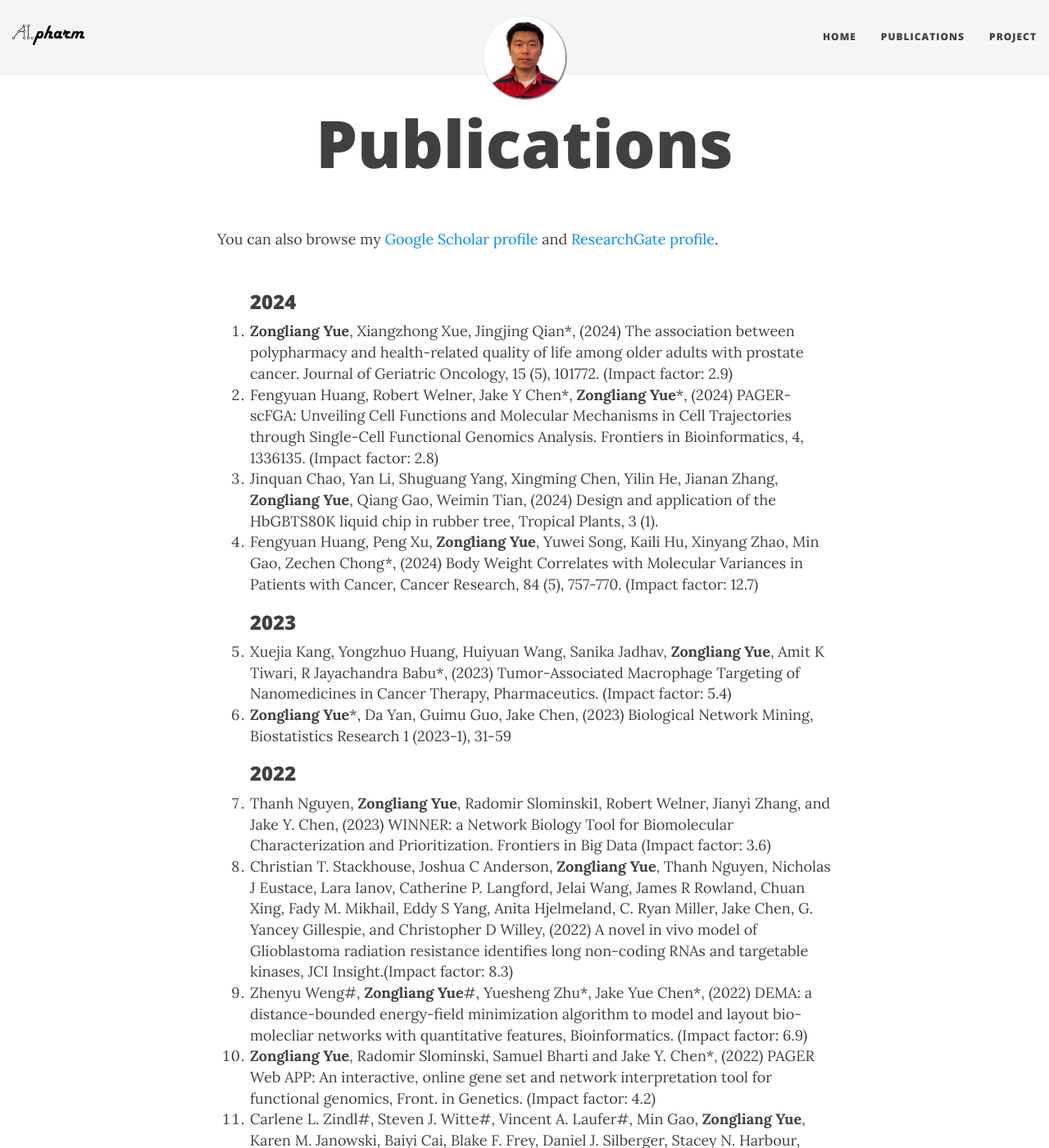
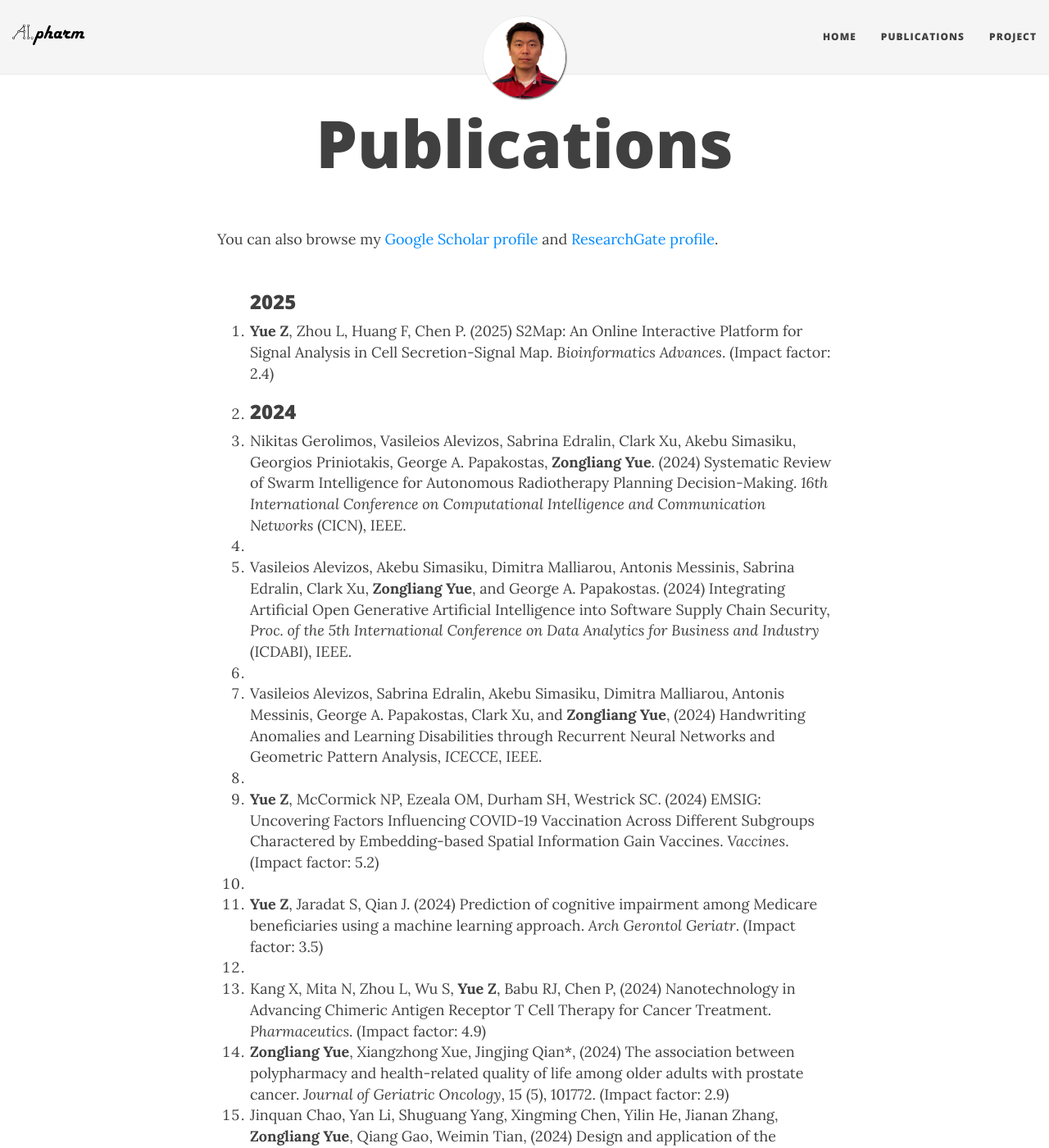
Before and after one commit to zongyue1010/zongyue1010.github.io, a Jekyll site: the page built from publications.md, in a window 1280 px wide and 1400 px high. Shown: the whole window at 82% size. Built offline with Jekyll 4.4.1, drawn with Linux system fonts in a browser that asks for light colours; nearby versions of some CDN libraries; some of the changed text lies outside the part shown.

Commit message:
'update'

```diff
--- a/publications.md
+++ b/publications.md
@@ -14,134 +14,157 @@ and <a href="https://www.researchgate.net/profile/Zongliang-Yue/research" target
 		<p class="media-heading">
 		<ul class = 'd'>
 		<h3>
+			<a name='2025'></a> 2025
+		</h3>
+		  <li>
+			<b>Yue Z</b>, Zhou L, Huang F, Chen P. (2025) S2Map: An Online Interactive Platform for Signal Analysis in Cell Secretion-Signal Map. <i>Bioinformatics Advances</i>. (Impact factor: 2.4)
+		  <li>
+		<h3>
 			<a name='2024'></a> 2024
 		</h3>
 		  <li>
-			<b>Zongliang Yue</b>, Xiangzhong Xue, Jingjing Qian*, (2024) The association between polypharmacy and health-related quality of life among older adults with prostate cancer. Journal of Geriatric Oncology, 15 (5), 101772. (Impact factor: 2.9)
+			Nikitas Gerolimos, Vasileios Alevizos, Sabrina Edralin, Clark Xu, Akebu Simasiku, Georgios Priniotakis, George A. Papakostas, <b>Zongliang Yue</b>. (2024) Systematic Review of Swarm Intelligence for Autonomous Radiotherapy Planning Decision-Making. <i>16th International Conference on Computational Intelligence and Communication Networks</i> (CICN), IEEE.
+		  <li>
+		  <li>
+			Vasileios Alevizos, Akebu Simasiku, Dimitra Malliarou, Antonis Messinis, Sabrina Edralin, Clark Xu, <b>Zongliang Yue</b>, and George A. Papakostas. (2024) Integrating Artificial Open Generative Artificial Intelligence into Software Supply Chain Security, <i>Proc. of the 5th International Conference on Data Analytics for Business and Industry</i> (ICDABI), IEEE.
+		  <li>
+		  <li>
+			Vasileios Alevizos, Sabrina Edralin, Akebu Simasiku, Dimitra Malliarou, Antonis Messinis, George A. Papakostas, Clark Xu, and <b>Zongliang Yue</b>, (2024) Handwriting Anomalies and Learning Disabilities through Recurrent Neural Networks and Geometric Pattern Analysis, <i>ICECCE</i>, IEEE.
+		  <li>
+		  <li>
+			<b>Yue Z</b>, McCormick NP, Ezeala OM, Durham SH, Westrick SC. (2024) EMSIG: Uncovering Factors Influencing COVID-19 Vaccination Across Different Subgroups Charactered by Embedding-based Spatial Information Gain Vaccines. <i>Vaccines</i>. (Impact factor: 5.2)
+		  <li>
+		  <li>
+			<b>Yue Z</b>, Jaradat S, Qian J. (2024) Prediction of cognitive impairment among Medicare beneficiaries using a machine learning approach. <i>Arch Gerontol Geriatr</i>. (Impact factor: 3.5)
+		  <li>
+		  <li>
+			Kang X, Mita N, Zhou L, Wu S, <b>Yue Z</b>, Babu RJ, Chen P, (2024) Nanotechnology in Advancing Chimeric Antigen Receptor T Cell Therapy for Cancer Treatment. <i>Pharmaceutics</i>. (Impact factor: 4.9)
+		  <li>
+			<b>Zongliang Yue</b>, Xiangzhong Xue, Jingjing Qian*, (2024) The association between polypharmacy and health-related quality of life among older adults with prostate cancer. <i>Journal of Geriatric Oncology</i>, 15 (5), 101772. (Impact factor: 2.9)
           </li>
 		  <li>
-			Fengyuan Huang, Robert Welner, Jake Y Chen*, <b>Zongliang Yue</b>*, (2024) PAGER-scFGA: Unveiling Cell Functions and Molecular Mechanisms in Cell Trajectories through Single-Cell Functional Genomics Analysis. Frontiers in Bioinformatics, 4, 1336135. (Impact factor: 2.8)
+			Jinquan Chao, Yan Li, Shuguang Yang, Xingming Chen, Yilin He, Jianan Zhang, <b>Zongliang Yue</b>, Qiang Gao, Weimin Tian, (2024) Design and application of the HbGBTS80K liquid chip in rubber tree, <i>Tropical Plants</i>, 3 (1).
           </li>
 		  <li>
-			Jinquan Chao, Yan Li, Shuguang Yang, Xingming Chen, Yilin He, Jianan Zhang, <b>Zongliang Yue</b>, Qiang Gao, Weimin Tian, (2024) Design and application of the HbGBTS80K liquid chip in rubber tree, Tropical Plants, 3 (1).
+			Fengyuan Huang, Robert Welner, Jake Y Chen*, <b>Zongliang Yue</b>*, (2024) PAGER-scFGA: Unveiling Cell Functions and Molecular Mechanisms in Cell Trajectories through Single-Cell Functional Genomics Analysis. <i>Frontiers in Bioinformatics</i>, 4, 1336135. (Impact factor: 2.8)
           </li>
 		  <li>
-			Fengyuan Huang, Peng Xu, <b>Zongliang Yue</b>, Yuwei Song, Kaili Hu, Xinyang Zhao, Min Gao, Zechen Chong*, (2024) Body Weight Correlates with Molecular Variances in Patients with Cancer, Cancer Research, 84 (5), 757-770. (Impact factor: 12.7)
+			Fengyuan Huang, Peng Xu, <b>Zongliang Yue</b>, Yuwei Song, Kaili Hu, Xinyang Zhao, Min Gao, Zechen Chong*, (2024) Body Weight Correlates with Molecular Variances in Patients with Cancer, <i>Cancer Research</i>, 84 (5), 757-770. (Impact factor: 12.7)
           </li>
 		<h3>
 			<a name='2023'></a> 2023
 		</h3>
 		  <li>
-			Xuejia Kang, Yongzhuo Huang, Huiyuan Wang, Sanika Jadhav, <b>Zongliang Yue</b>, Amit K Tiwari, R Jayachandra Babu*, (2023) Tumor-Associated Macrophage Targeting of Nanomedicines in Cancer Therapy, Pharmaceutics. (Impact factor: 5.4)
+			Xuejia Kang, Yongzhuo Huang, Huiyuan Wang, Sanika Jadhav, <b>Zongliang Yue</b>, Amit K Tiwari, R Jayachandra Babu*, (2023) Tumor-Associated Macrophage Targeting of Nanomedicines in Cancer Therapy, <i>Pharmaceutics</i>. (Impact factor: 5.4)
           </li>
 		  <li>
-			<b>Zongliang Yue</b>*, Da Yan, Guimu Guo, Jake Chen, (2023) Biological Network Mining, Biostatistics Research 1 (2023-1), 31-59
+			<b>Zongliang Yue</b>*, Da Yan, Guimu Guo, Jake Chen, (2023) Biological Network Mining, <i>Biostatistics Research</i> 1 (2023-1), 31-59
           </li>
 		<h3>
 			<a name='2022'></a> 2022
 		</h3>
 		  <li>
-			Thanh Nguyen, <b>Zongliang Yue</b>, Radomir Slominski1, Robert Welner, Jianyi Zhang, and Jake Y. Chen, (2023) WINNER: a Network Biology Tool for Biomolecular Characterization and Prioritization. Frontiers in Big Data (Impact factor: 3.6)
+			Thanh Nguyen, <b>Zongliang Yue</b>, Radomir Slominski1, Robert Welner, Jianyi Zhang, and Jake Y. Chen, (2023) WINNER: a Network Biology Tool for Biomolecular Characterization and Prioritization. <i>Frontiers in Big Data</i> (Impact factor: 3.6)
           </li>
 		  <li>
-			Christian T. Stackhouse, Joshua C Anderson, <b>Zongliang Yue</b>, Thanh Nguyen, Nicholas J Eustace, Lara Ianov, Catherine P. Langford, Jelai Wang, James R Rowland, Chuan Xing, Fady M. Mikhail, Eddy S Yang, Anita Hjelmeland, C. Ryan Miller, Jake Chen, G. Yancey Gillespie, and Christopher D Willey, (2022) A novel in vivo model of Glioblastoma radiation resistance identifies long non-coding RNAs and targetable kinases, JCI Insight.(Impact factor: 8.3)
+			Christian T. Stackhouse, Joshua C Anderson, <b>Zongliang Yue</b>, Thanh Nguyen, Nicholas J Eustace, Lara Ianov, Catherine P. Langford, Jelai Wang, James R Rowland, Chuan Xing, Fady M. Mikhail, Eddy S Yang, Anita Hjelmeland, C. Ryan Miller, Jake Chen, G. Yancey Gillespie, and Christopher D Willey, (2022) A novel in vivo model of Glioblastoma radiation resistance identifies long non-coding RNAs and targetable kinases, <i>JCI Insight</i>.(Impact factor: 8.3)
           </li>
 		  <li>
-			Zhenyu Weng#, <b>Zongliang Yue</b>#, Yuesheng Zhu*, Jake Yue Chen*, (2022) DEMA: a distance-bounded energy-field minimization algorithm to model and layout bio-molecliar networks with quantitative features, Bioinformatics. (Impact factor: 6.9)
+			Zhenyu Weng#, <b>Zongliang Yue</b>#, Yuesheng Zhu*, Jake Yue Chen*, (2022) DEMA: a distance-bounded energy-field minimization algorithm to model and layout bio-molecliar networks with quantitative features, <i>Bioinformatics</i>. (Impact factor: 6.9)
           </li>
 		  <li>
-			<b>Zongliang Yue</b>, Radomir Slominski, Samuel Bharti and Jake Y. Chen*, (2022) PAGER Web APP: An interactive, online gene set and network interpretation tool for functional genomics, Front. in Genetics. (Impact factor: 4.2)
+			<b>Zongliang Yue</b>, Radomir Slominski, Samuel Bharti and Jake Y. Chen*, (2022) PAGER Web APP: An interactive, online gene set and network interpretation tool for functional genomics, <i>Front. in Genetics</i>. (Impact factor: 4.2)
           </li>
 		  <li>
-			Carlene L. Zindl#, Steven J. Witte#, Vincent A. Laufer#, Min Gao, <b>Zongliang Yue</b>, Karen M. Janowski, Baiyi Cai, Blake F. Frey, Daniel J. Silberger, Stacey N. Harbour, Jeffrey R. Singer, Henrietta Turner, Frances E. Lund, Bruce A. Vallance, Alexander F. Rosenberg, Trenton R. Schoeb, Jake Y. Chen, Robin D. Hatton, and Casey T. Weaver, (2022) A nonredundant role for T cell-derived interleukin 22 in antibacterial defense of colonic crypts, Immunity. (Impact factor: 31.7)
+			Carlene L. Zindl#, Steven J. Witte#, Vincent A. Laufer#, Min Gao, <b>Zongliang Yue</b>, Karen M. Janowski, Baiyi Cai, Blake F. Frey, Daniel J. Silberger, Stacey N. Harbour, Jeffrey R. Singer, Henrietta Turner, Frances E. Lund, Bruce A. Vallance, Alexander F. Rosenberg, Trenton R. Schoeb, Jake Y. Chen, Robin D. Hatton, and Casey T. Weaver, (2022) A nonredundant role for T cell-derived interleukin 22 in antibacterial defense of colonic crypts, <i>Immunity</i>. (Impact factor: 31.7)
           </li>
 
 		<h3>
 			<a name='2021'></a> 2021
 		</h3>
 		  <li>
-			Thanh M. Nguyen, Samuel Bharti, <b>Zongliang Yue</b>, Christopher D. Willey and Jake Y. Chen*, (2021) Statistical Enrichment Analysis of Samples (SEAS): a general-purpose tool to annotate metadata neighborhoods of biological samples, Front. Big Data | doi: 10.3389/fdata.2021.725276 (Impact factor: 3.6)
+			Thanh M. Nguyen, Samuel Bharti, <b>Zongliang Yue</b>, Christopher D. Willey and Jake Y. Chen*, (2021) Statistical Enrichment Analysis of Samples (SEAS): a general-purpose tool to annotate metadata neighborhoods of biological samples, <i>Front. Big Data</i> | doi: 10.3389/fdata.2021.725276 (Impact factor: 3.6)
           </li>
 		  <li>
-			<b>Zongliang Yue</b>, Da Yan., Guimu Guo, and Jake Y. Chen, (2021) Biological Network Mining. In: MUKHTAR S. (eds) Modeling Transcriptional Regliation. Methods in Molecliar Biology, vol 2328.
+			<b>Zongliang Yue</b>, Da Yan., Guimu Guo, and Jake Y. Chen, (2021) Biological Network Mining. In: MUKHTAR S. (eds) Modeling Transcriptional Regliation. <i>Methods in Molecliar Biology</i>, vol 2328.
           </li>
 		  <li>
-			Sweta B. Patel, Travis Nemkov, Davide Stefanoni, Gloria A. Benavides, Mahmoud A. Bassal, Brittany L. Crown, Victoria R. Matkins, Virginia Camacho, Valeriya Kuznetsova, Ashley T. Hoang, Danielle E. Tenen, Samuel L. Wolock, Jihye Park, Li Ying, <b>Zongliang Yue</b>, Jake Y. Chen, Henry Yang, Daniel G. Tenen, Pali Brent Ferrell, Rui Lu, Victor Darley-Usmar, Angelo D’Alessandro, Ravi Bhatia & Robert S. Welner, (2021) Metabolic alterations mediated by STAT3 promotes drug persistence in CML, Leukemia. (Impact factor: 11.5)
+			Sweta B. Patel, Travis Nemkov, Davide Stefanoni, Gloria A. Benavides, Mahmoud A. Bassal, Brittany L. Crown, Victoria R. Matkins, Virginia Camacho, Valeriya Kuznetsova, Ashley T. Hoang, Danielle E. Tenen, Samuel L. Wolock, Jihye Park, Li Ying, <b>Zongliang Yue</b>, Jake Y. Chen, Henry Yang, Daniel G. Tenen, Pali Brent Ferrell, Rui Lu, Victor Darley-Usmar, Angelo D’Alessandro, Ravi Bhatia & Robert S. Welner, (2021) Metabolic alterations mediated by STAT3 promotes drug persistence in CML, <i>Leukemia</i>. (Impact factor: 11.5)
           </li>
 		  <li>
-			<b>Zongliang Yue#</b>, Eric Zhang#, Clark Xu, Sunny Khurana, Nishant Batra, Son Dang, and Jake Y. Chen*, (2021) PAGER-CoV: A Pathway, Annotated-list and Gene-signature Electronic Repository for Coronavirus Diseases Studies, Nucleic Acids Research. (Impact factor: 16.9)
+			<b>Zongliang Yue#</b>, Eric Zhang#, Clark Xu, Sunny Khurana, Nishant Batra, Son Dang, and Jake Y. Chen*, (2021) PAGER-CoV: A Pathway, Annotated-list and Gene-signature Electronic Repository for Coronavirus Diseases Studies, <i>Nucleic Acids Research</i>. (Impact factor: 16.9)
           </li>
 		<h3>
 			<a name='2020'></a> 2020
 		</h3>
 		  <li>
-			Christian Stackhouse, James Rowland, Joshua Anderson, Jelai Wang, Thanh Nguyen, <b>Zongliang Yue</b>, Jake Chen, Lara Ianov, Yancey Gillespie, Christopher Willey, (2020) CBIO-12. THE ROLES OF lncRNAs IN GBM RADIATION RESISTANCE AND TUMOR RECURRENCE, Neuro-Oncology. (Impact factor: 12.3)
+			Christian Stackhouse, James Rowland, Joshua Anderson, Jelai Wang, Thanh Nguyen, <b>Zongliang Yue</b>, Jake Chen, Lara Ianov, Yancey Gillespie, Christopher Willey, (2020) CBIO-12. THE ROLES OF lncRNAs IN GBM RADIATION RESISTANCE AND TUMOR RECURRENCE, <i>Neuro-Oncology</i>. (Impact factor: 12.3)
           </li>
 		  <li>
-			CD Willey, CT Stackhouse, JR Rowland, CP Langford, JC Anderson, L Ianov, <b>Z Yue</b>, T Nguyen, AB Hjelmeland, JY Chen, GY Gillespie, (2020) Mliti-omic Exploration of Inherent and Acquired Radiation Resistance of Glioblastoma Patient-Derived Xenografts, International Journal of Radiation Oncology, Biology, Physics.
+			CD Willey, CT Stackhouse, JR Rowland, CP Langford, JC Anderson, L Ianov, <b>Z Yue</b>, T Nguyen, AB Hjelmeland, JY Chen, GY Gillespie, (2020) Mliti-omic Exploration of Inherent and Acquired Radiation Resistance of Glioblastoma Patient-Derived Xenografts, International Journal of Radiation Oncology, Biology, <i>Physics</i>.
           </li>
 		  <li>
-			Christian Tyler Stackhouse; James R. Rowland; Jelai Wang; Thanh Nguyen; <b>Zongliang Yue</b>; Jake Y. Chen; Lara Ianov; G. Yancey Gillespie; Christopher D. Willey, (2020) Long non-coding RNAs in glioblastoma tumor recurrence and therapy resistance, Cancer Res, 80 (16_Supplement): 279.
+			Christian Tyler Stackhouse; James R. Rowland; Jelai Wang; Thanh Nguyen; <b>Zongliang Yue</b>; Jake Y. Chen; Lara Ianov; G. Yancey Gillespie; Christopher D. Willey, (2020) Long non-coding RNAs in glioblastoma tumor recurrence and therapy resistance, <i>Cancer Res</i>, 80 (16_Supplement): 279.
           </li>
 			<h3>
 				<a name='2019'></a> 2019
 			</h3>
 		  <li>
-			Xiaowen Liu#, <b>Zongliang Yue#</b>, Yimou Cao#, Lauren Taylor, Qing Zhang, Sung W. Choi, Samir Hanash, Sawa Ito*, Jake Y. Chen*, Huanmei Wu*, and Sophie Paczesny*&, (2019) Graft-Versus-Host Disease–Free Antitumoral Signature After Allogeneic Donor Lymphocyte Injection Identified by Proteomics and Systems Biology, JCO personalized oncology. (Impact factor: 4.8)
+			Xiaowen Liu#, <b>Zongliang Yue#</b>, Yimou Cao#, Lauren Taylor, Qing Zhang, Sung W. Choi, Samir Hanash, Sawa Ito*, Jake Y. Chen*, Huanmei Wu*, and Sophie Paczesny*&, (2019) Graft-Versus-Host Disease–Free Antitumoral Signature After Allogeneic Donor Lymphocyte Injection Identified by Proteomics and Systems Biology, <i>JCO personalized oncology</i>. (Impact factor: 4.8)
           </li>
 		  <li>
-			<b>Zongliang Yue</b>, Thanh Nguyen, Eric Zhang, Jianyi Zhang, Jake Y Chen, (2019) WIPER: Weighted in-Path Edge Ranking for biomolecliar association networks, Quantitative Biology. (Impact factor: 1.8)
+			<b>Zongliang Yue</b>, Thanh Nguyen, Eric Zhang, Jianyi Zhang, Jake Y Chen, (2019) WIPER: Weighted in-Path Edge Ranking for biomolecliar association networks, <i>Quantitative Biology</i>. (Impact factor: 1.8)
           </li>
 		  <li>
-			<b>Zongliang Yue</b>, Christopher D. Willey, Anita B Hjelmeland, and Jake Y. Chen*, (2019) BEERE: a Web Server for Biomedical Entity Expansion, Ranking, and Explorations. Nucleic Acids Research. (Impact factor: 16.9)
+			<b>Zongliang Yue</b>, Christopher D. Willey, Anita B Hjelmeland, and Jake Y. Chen*, (2019) BEERE: a Web Server for Biomedical Entity Expansion, Ranking, and Explorations. <i>Nucleic Acids Research</i>. (Impact factor: 16.9)
           </li>
 		<h3>
 			<a name='2018'></a> 2018
 		</h3>
 		  <li>
-			<b>Zongliang Yue</b>, Michael T. Neylon, Thanh Nguyen, Timothy Ratliff, and Jake Y. Chen*, (2018) “Super gene set” causal relationship discovery from functional genomics data, IEEE Transactions on Computational Biology and Bioinformatics. (Impact factor: 3.0)
+			<b>Zongliang Yue</b>, Michael T. Neylon, Thanh Nguyen, Timothy Ratliff, and Jake Y. Chen*, (2018) “Super gene set” causal relationship discovery from functional genomics data, <i>IEEE Transactions on Computational Biology and Bioinformatics</i>. (Impact factor: 3.0)
           </li>
 		  <li>
-			<b>Zongliang Yue</b>, Qi Zheng, Michael T. Neylon, Minjae Yoo, Jimin Shin, Zhiying Zhao, Aik Choon Tan, and Jake Y. Chen*, (2018) PAGER 2.0: an update to the pathway, annotated-list and gene-signature electronic repository for Human Network Biology. Nucleic Acids Research. (Impact factor: 16.9)
+			<b>Zongliang Yue</b>, Qi Zheng, Michael T. Neylon, Minjae Yoo, Jimin Shin, Zhiying Zhao, Aik Choon Tan, and Jake Y. Chen*, (2018) PAGER 2.0: an update to the pathway, annotated-list and gene-signature electronic repository for Human Network Biology. <i>Nucleic Acids Research</i>. (Impact factor: 16.9)
           </li>
 		<h3>
 			<a name='2017'></a> 2017
 		</h3>
 		  <li>
-			<b>Zongliang Yue</b>, Itika Arora, Eric Y. Zhang, Vincent Laufer, S. Louis Bridges, and Jake Y. Chen§, (2017) Repositioning drugs by targeting network modlies: a Parkinson’s disease case study, BMC bioinformatics. (Impact factor: 3.1)
+			<b>Zongliang Yue</b>, Itika Arora, Eric Y. Zhang, Vincent Laufer, S. Louis Bridges, and Jake Y. Chen§, (2017) Repositioning drugs by targeting network modlies: a Parkinson’s disease case study, <i>BMC bioinformatics</i>. (Impact factor: 3.1)
           </li>
 		<h3>
 			<a name='2016'></a> 2016
 		</h3>
 		  <li>
-			Jake Y. Chen*, <b>Zongliang Yue</b>, Michael T. Neylon, Thanh Nguyen, Nafisa Blisara, Itika Arora, and Timothy Ratliff, (2016) “Towards constructing ‘Super Gene Sets’ regliatory networks”, IEEE International Conference on Bioinformatics and Biomedicine (BIBM).
+			Jake Y. Chen*, <b>Zongliang Yue</b>, Michael T. Neylon, Thanh Nguyen, Nafisa Blisara, Itika Arora, and Timothy Ratliff, (2016) “Towards constructing ‘Super Gene Sets’ regliatory networks”, <i>IEEE International Conference on Bioinformatics and Biomedicine (BIBM)</i>.
           </li>
 		  <li>
-			Xiaowen Liu*, <b>Zongliang Yue</b>, Jeffrey Yu, Etienne Daguindau, Qing Zhang, Yuko Ogata, Philip R. Gafken, Yoshihiro Inamoto, Adam Gracon, David Wilkes, John A. Hansen, Stephanie J. Lee, Jake Y. Chen§, and Sophie Paczesny§, (2016) Proteomic characterization reveals that MMP-3 correlates with bronchiolitis obliterans syndrome following allogeneic hematopoietic cell and lung transplantation, American Journal of Transplantation. (Impact factor: 8.0)
+			Xiaowen Liu*, <b>Zongliang Yue</b>, Jeffrey Yu, Etienne Daguindau, Qing Zhang, Yuko Ogata, Philip R. Gafken, Yoshihiro Inamoto, Adam Gracon, David Wilkes, John A. Hansen, Stephanie J. Lee, Jake Y. Chen§, and Sophie Paczesny§, (2016) Proteomic characterization reveals that MMP-3 correlates with bronchiolitis obliterans syndrome following allogeneic hematopoietic cell and lung transplantation, <i>American Journal of Transplantation</i>. (Impact factor: 8.0)
           </li>
 		<h3>
 			<a name='2015'></a> 2015
 		</h3>
 		  <li>
-			Hui Huang, Thanh Nguyen, Sara Ibrahim, Sandeep Shantharam, <b>Zongliang Yue</b>, and Jake Y. Chen*, (2015) DMAP: a Connectivity Map Database to Enable Identification of Novel Drug Repositioning Candidates, BMC bioinformatics. (Impact factor: 3.1)
+			Hui Huang, Thanh Nguyen, Sara Ibrahim, Sandeep Shantharam, <b>Zongliang Yue</b>, and Jake Y. Chen*, (2015) DMAP: a Connectivity Map Database to Enable Identification of Novel Drug Repositioning Candidates, <i>BMC bioinformatics</i>. (Impact factor: 3.1)
           </li>
 		  <li>
-			<b>Zongliang Yue</b>, Madhura Kshirsagar, Thanh Nguyen, Chayaporn Suphavilai, Michael Neylon, Liugen Zhu, Timothy Ratliff and Jake Y Chen*, (2015) PAGER: constructing PAGs and new PAG–PAG relationships for network biology, Bioinformatics. (Impact factor: 6.9)
+			<b>Zongliang Yue</b>, Madhura Kshirsagar, Thanh Nguyen, Chayaporn Suphavilai, Michael Neylon, Liugen Zhu, Timothy Ratliff and Jake Y Chen*, (2015) PAGER: constructing PAGs and new PAG–PAG relationships for network biology, <i>Bioinformatics</i>. (Impact factor: 6.9)
           </li>
 		<h3>
 			<a name='2014'></a> 2014
 		</h3>
 		  <li>
-			<b>Zongliang Yue</b>, Ping Wan, Zhan Xie, and Jake Y. Chen*, (2014) Computational Identification of De-centric Genetic Regliatory Relationships from Functional Genomic Data, Bioinformatics Research and Applications Lecture Notes in Computer Science Volume 8492, 2014, pp 224-235.
+			<b>Zongliang Yue</b>, Ping Wan, Zhan Xie, and Jake Y. Chen*, (2014) Computational Identification of De-centric Genetic Regliatory Relationships from Functional Genomic Data, <i>Bioinformatics Research and Applications Lecture Notes in Computer Science</i> Volume 8492, 2014, pp 224-235.
           </li>
 		  <li>
-			<b>Zongliang Yue</b>, Ping Wan, Zhan Xie, and Jake Y. Chen*, (2014) SLDR: a computational technique to identify novel genetic regliatory relationships, BMC Bioinformatics (best paper) (Impact factor: 3.1)
+			<b>Zongliang Yue</b>, Ping Wan, Zhan Xie, and Jake Y. Chen*, (2014) SLDR: a computational technique to identify novel genetic regliatory relationships, <i>BMC Bioinformatics</i> (best paper) (Impact factor: 3.1)
           </li>
 		<h3>
 			<a name='2013'></a> 2013
 		</h3>
 		  <li>
-			Ping Wan*,#, <b>Zongliang Yue#</b>, Zhan Xie#, Qiang Gao, Mengyao Yu, Zhiwei Yang, and Jinsong Huang§, (2013) Mechanisms of Radiation Resistance in Deinococcus Radiodurans R1 by the Reconstruction of Gene Regliatory Network Using Bayesian Network Approach, Journal of Proteomics & Bioinformatics (JPB)
+			Ping Wan*,#, <b>Zongliang Yue#</b>, Zhan Xie#, Qiang Gao, Mengyao Yu, Zhiwei Yang, and Jinsong Huang§, (2013) Mechanisms of Radiation Resistance in Deinococcus Radiodurans R1 by the Reconstruction of Gene Regliatory Network Using Bayesian Network Approach, <i>Journal of Proteomics & Bioinformatics</i>
           </li>
 		</ul>
 		</p>
```
Also changed, not shown: index.html (+14 -12 lines).
